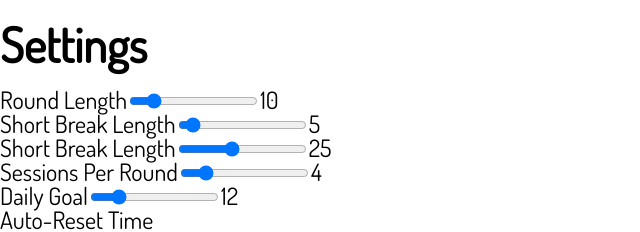
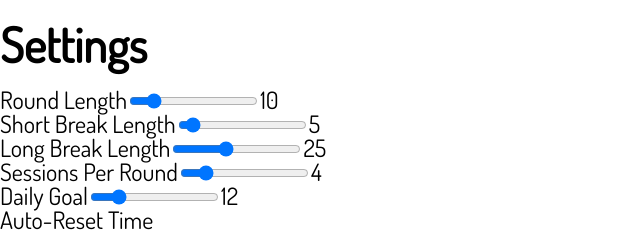
Before and after one commit to jaredblumer/freemodoro, a React (Create React App) app: page /settings in a window 1280 px wide. Shown: the top 232 px of the page, without its empty margins (0-640 px from the left). Built offline with nearby package versions, Linux system fonts and the light colour scheme.

Commit message:
Remove console log and fix typo

```diff
--- a/src/components/Pomodoro.js
+++ b/src/components/Pomodoro.js
@@ -105,7 +105,7 @@ class Pomodoro extends React.Component {
             <li>Sign In</li>
             <li>Charts</li>
             <li>
-              <Link to="/settings">Options</Link>
+              <Link to="/settings">Settings</Link>
             </li>
           </ul>
         </nav>
--- a/src/components/Settings.js
+++ b/src/components/Settings.js
@@ -68,7 +68,7 @@ class Settings extends React.Component {
           <output id="shortBreakLengthOutput"></output>
         </div>
         <div>
-          <label htmlFor="longBreakLength">Short Break Length</label>
+          <label htmlFor="longBreakLength">Long Break Length</label>
           <input
             type="range"
             id="longBreakLength"
@@ -81,7 +81,6 @@ class Settings extends React.Component {
           />
           <output id="longBreakLengthOutput"></output>
         </div>
-
         <div>
           <label htmlFor="sessionsPerRound">Sessions Per Round</label>
           <input
```
